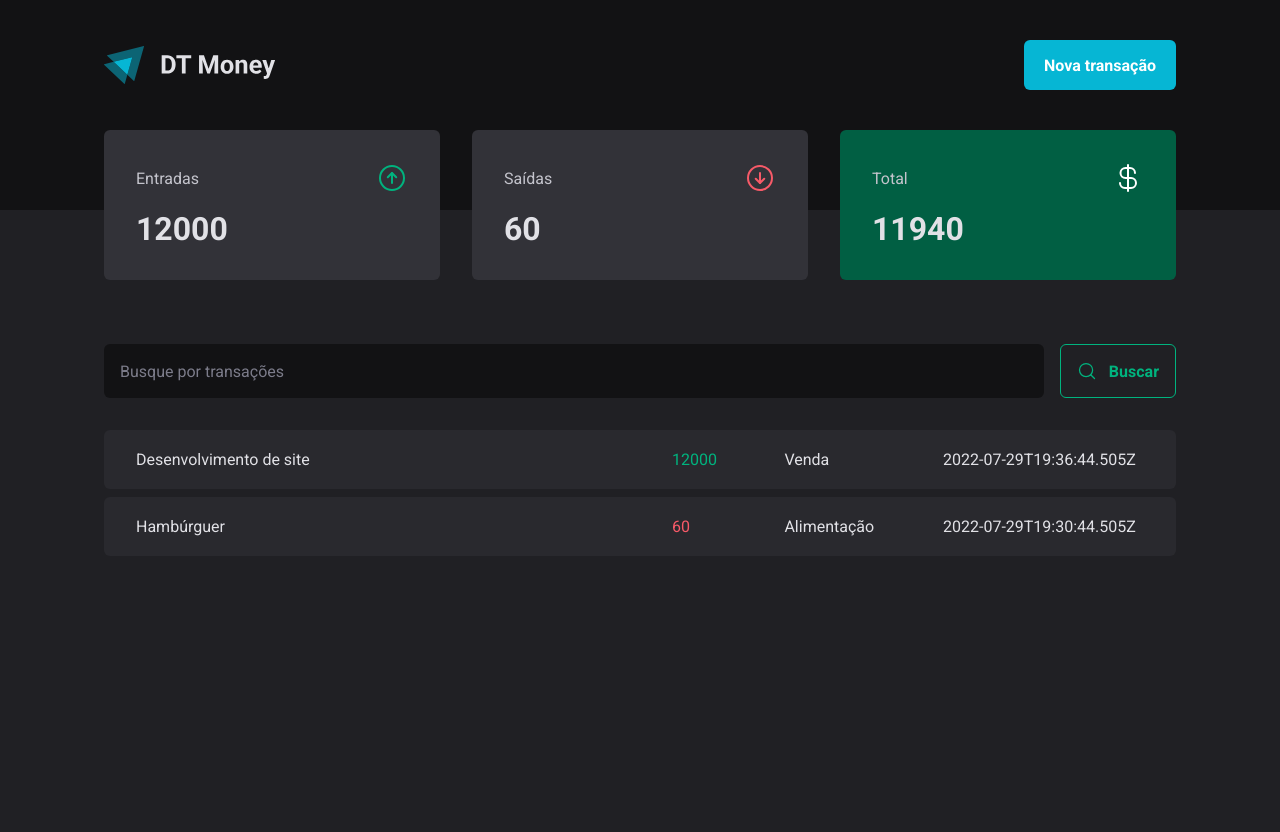
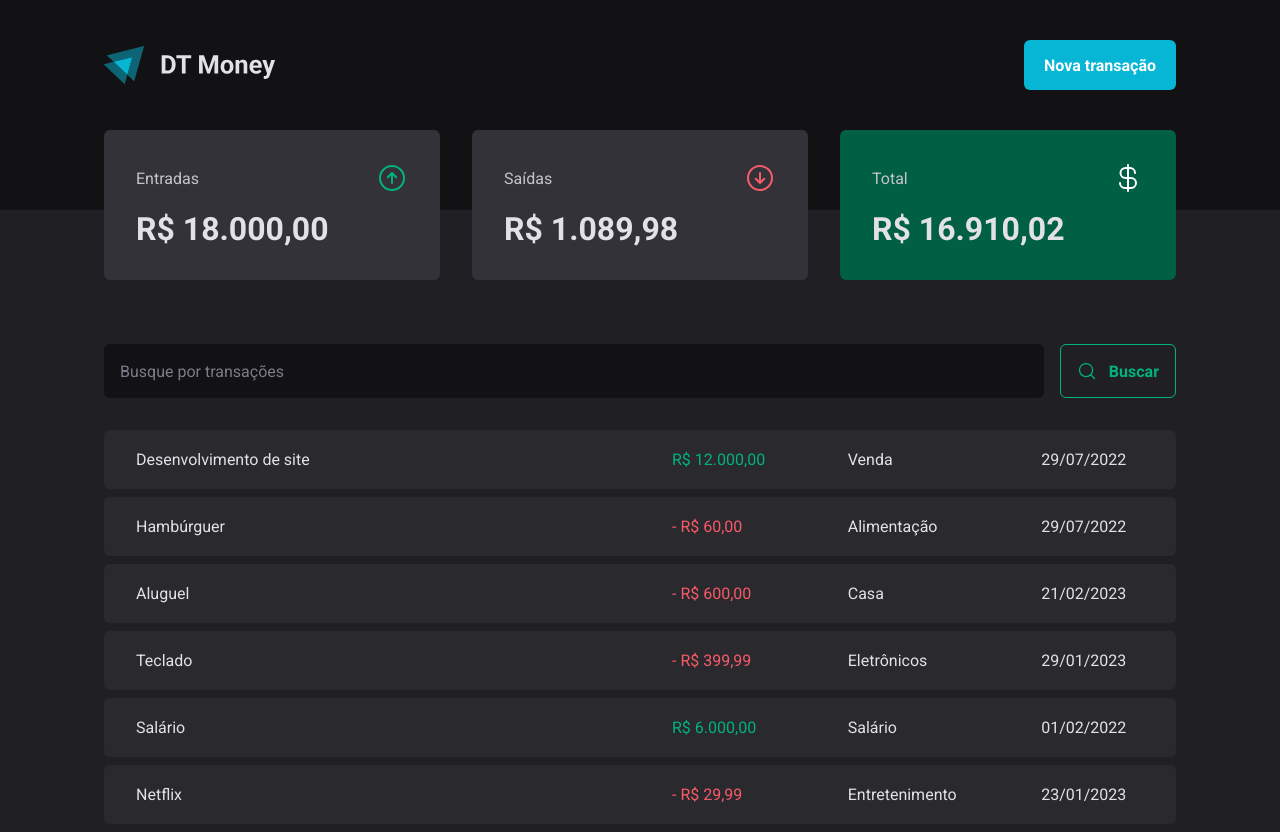
Before and after one commit to valentimm/dt-money, a React (Vite) app: page / in a window 1280 px wide. Before the commit the page ends 800 px from the top, so only its background shows below. Built offline with nearby package versions, Linux system fonts and the light colour scheme; data requests are answered from the project's data file.

Commit message:
Tested the server

```diff
--- a/server.json
+++ b/server.json
@@ -15,6 +15,38 @@
       "category": "Alimentação",
       "price": 60,
       "createdAt": "2022-07-29T19:30:44.505Z"
+    },
+    {
+      "id": 3,
+      "description": "Aluguel",
+      "type": "outcome",
+      "category": "Casa",
+      "price": 600,
+      "createdAt": "2023-02-21T19:30:44.505Z"
+    },
+    {
+      "id": 4,
+      "description": "Teclado",
+      "type": "outcome",
+      "category": "Eletrônicos",
+      "price": 399.99,
+      "createdAt": "2023-01-29T19:30:44.505Z"
+    },
+    {
+      "id": 5,
+      "description": "Salário",
+      "type": "income",
+      "category": "Salário",
+      "price": 6000,
+      "createdAt": "2022-02-01T19:30:44.505Z"
+    },
+    {
+      "id": 6,
+      "description": "Netflix",
+      "type": "outcome",
+      "category": "Entretenimento",
+      "price": 29.99,
+      "createdAt": "2023-01-23T19:30:44.505Z"
     }
   ]
 }
--- a/src/components/Summary/index.tsx
+++ b/src/components/Summary/index.tsx
@@ -2,6 +2,7 @@ import { SummaryCard, SummaryContainer } from "./styles";
 import { ArrowCircleUp, ArrowCircleDown , CurrencyDollar } from "phosphor-react";
 import { useContext } from "react";
 import { TransactionsContext } from "../../contexts/TransactionsContext";
+import { priceFormatter } from "../../utils/formatter";
 
 export function Summary () {
   const {transactions} = useContext(TransactionsContext)
@@ -31,7 +32,7 @@ export function Summary () {
           <span>Entradas</span>
           <ArrowCircleUp size={32} color="#00b37e" />
         </header>
-        <strong>{summary.income}</strong>
+        <strong>{priceFormatter.format(summary.income)}</strong>
       </SummaryCard>
 
       <SummaryCard>
@@ -39,7 +40,7 @@ export function Summary () {
           <span>Saídas</span>
           <ArrowCircleDown size={32} color="#F75A68" />
         </header>
-        <strong>{summary.outcome}</strong>
+        <strong>{priceFormatter.format(summary.outcome)}</strong>
       </SummaryCard>
 
       <SummaryCard variant="green">
@@ -47,7 +48,7 @@ export function Summary () {
           <span>Total</span>
           <CurrencyDollar size={32} color="#fff" />
         </header>
-        <strong>{summary.total}</strong>
+        <strong>{priceFormatter.format(summary.total)}</strong>
       </SummaryCard>
     </SummaryContainer>
   )
--- a/src/pages/Tansactions/index.tsx
+++ b/src/pages/Tansactions/index.tsx
@@ -2,6 +2,7 @@ import { useContext, useEffect, useState } from "react";
 import { Header } from "../../components/Header";
 import { Summary } from "../../components/Summary";
 import { TransactionsContext } from "../../contexts/TransactionsContext";
+import { dateFormatter, priceFormatter } from "../../utils/formatter";
 import { SearchForm } from "./components/SearchForm";
 import { PriceHighlight, TransactionsContainer, TransactionsTable } from "./styles";
 
@@ -21,10 +22,13 @@ export function Transactions () {
               <tr key={transaction.id}>
               <td width="50%">{transaction.description}</td>
               <td>
-                <PriceHighlight variant={transaction.type}>{transaction.price}</PriceHighlight>
+                <PriceHighlight variant={transaction.type}>
+                  {transaction.type === 'outcome' && '- '}
+                  {priceFormatter.format(transaction.price)}
+                </PriceHighlight>
               </td>
               <td>{transaction.category}</td>
-              <td>{transaction.createdAt}</td>
+              <td>{dateFormatter.format(new Date(transaction.createdAt))}</td>
             </tr>
             )
           })}
--- /dev/null
+++ b/src/utils/formatter.ts
@@ -0,0 +1,6 @@
+export const dateFormatter = new Intl.DateTimeFormat('pt-BR');
+
+export const priceFormatter = new Intl.NumberFormat('pt-BR', {
+  style: 'currency',
+  currency: 'BRL',
+});
```
